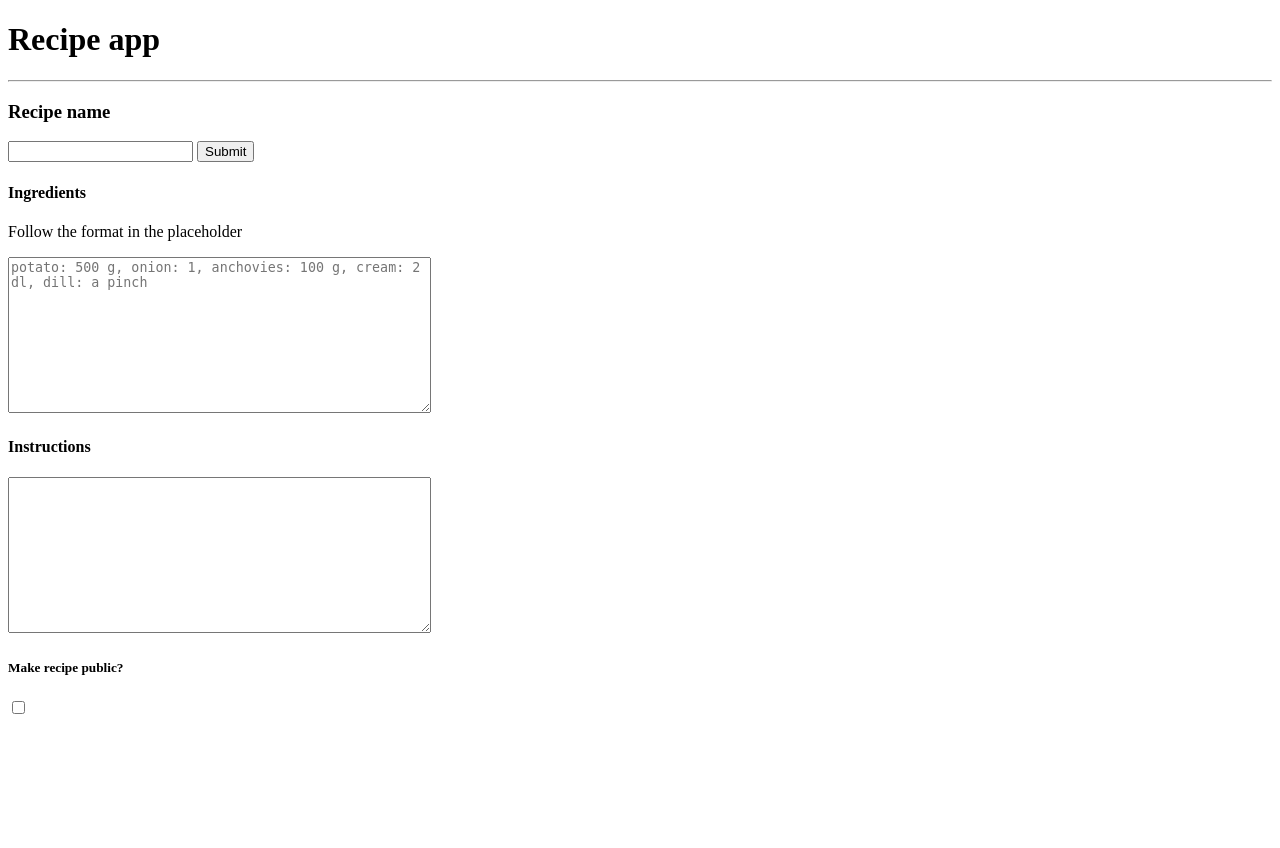
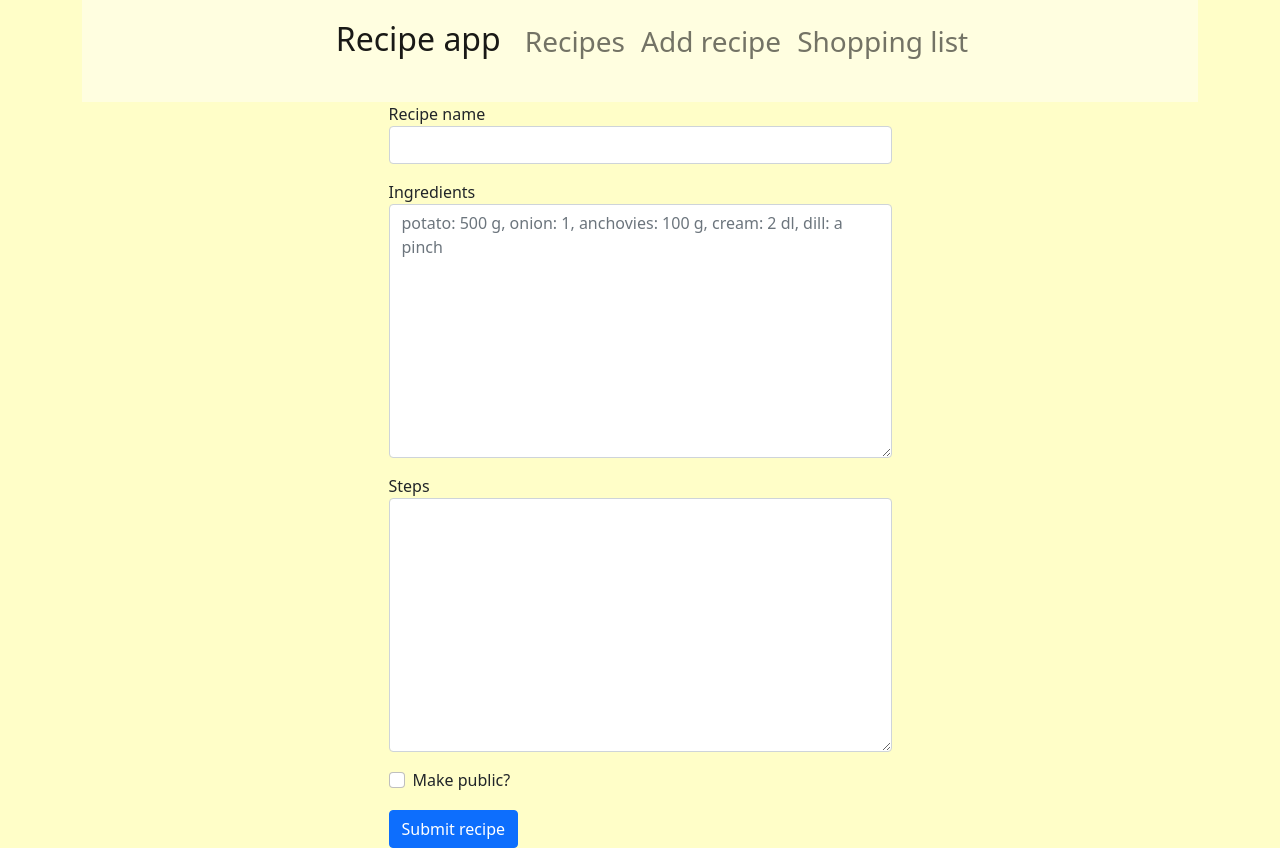
Before and after one commit to oomfert/tsoha-recipes, a Flask app: page /add_recipe in a window 1280 px wide. Before the commit the page ends 714 px from the top, so only its background shows below. Run offline with Flask 2, Linux system fonts and the light colour scheme; the visitor is signed in with stand-in values (Sample User, id 1); some libraries are stand-ins or nearby versions.

Commit message:
Improve appearance

```diff
--- a/recipes.py
+++ b/recipes.py
@@ -36,3 +36,4 @@ def add_recipe(name, ingredients: dict, steps, account_id, public):
         db.session.execute(sql_quantities, {
                            "recipe_id": recipe_id, "ingredient_id": ingredient_id, "amount": item[1]})
     db.session.commit()
+    return recipe_id
--- a/routes.py
+++ b/routes.py
@@ -14,21 +14,28 @@ def index():
 @app.route("/recipe_list", methods=["GET"])
 def recipe_list():
     if not account.account_id():
-        print("session not recognized when trying to view recipes")
+        return render_template("index.html", error=True, errormsg="Please log in before attempting to view recipes")
     else:
         return render_template("recipe_list.html", public_recipes=recipes.get_public_recipes(account.account_id()), private_recipes=recipes.get_private_recipes(account.account_id()))
 
 
-@app.route("/recipe/<int:recipe_id>")
-def open_recipe(recipe_id):
-    data = recipes.get_recipe_data(recipe_id)
-    return render_template("recipe.html", id=recipe_id, name=data[0], steps=data[1], ingredients=data[2])
+@app.route("/recipe/<int:recipe_id>", methods=["GET", "POST"])
+def recipe(recipe_id):
+    if request.method == "GET":
+        data = recipes.get_recipe_data(recipe_id)
+        return render_template("recipe.html", id=recipe_id, name=data[0], steps=data[1], ingredients=data[2])
+    if request.method == "POST":
+        shopping.recipe_to_shopping_list(account.account_id(), recipe_id)
+        return redirect("/shopping_list")
 
 
 @app.route("/add_recipe", methods=["GET", "POST"])
 def add_recipe():
     if request.method == "GET":
-        return render_template("add_recipe.html")
+        if not account.account_id():
+            return render_template("index.html", error=True, errormsg="Please log in before attempting to add a recipe")
+        else:
+            return render_template("add_recipe.html")
     if request.method == "POST":
         name = request.form["name"]
         steps = request.form["steps"]
@@ -44,25 +51,15 @@ def add_recipe():
         recipes.add_recipe(name, ingredient_dict, steps,
                            account.account_id(), public)
 
-        return redirect("/")
+        return redirect("/recipe_list")
 
 @app.route("/shopping_list", methods=["GET", "POST"])
 def shopping_list():
     if request.method == "GET":
         if not account.account_id():
-            print("session not recognized when trying to view shopping list")
+            return render_template("index.html", error=True, errormsg="Please log in before attempting to view your shopping list")
         else:
             return render_template("shopping_list.html", list=shopping.get_shopping_list(account.account_id()))
-
-@app.route("/recipe/<int:recipe_id>/add_to_list", methods=["POST"])
-def recipe_to_list(recipe_id):
-    if not account.account_id():
-            print("session not recognized when trying to view shopping list")
-    else:
-        shopping.recipe_to_shopping_list(account.account_id(), recipe_id)
-        return redirect("/shopping_list")
-
-
 
 @app.route("/login", methods=["POST"])
 def login():
--- a/schema.sql
+++ b/schema.sql
@@ -29,5 +29,7 @@ CREATE TABLE quantities (
 CREATE TABLE shoppinglists (
     id SERIAL PRIMARY KEY,
     creator_id INTEGER REFERENCES accounts,
-    list TEXT
+    ingredient TEXT,
+    amount TEXT,
+    visible BOOLEAN
 );
--- /dev/null
+++ b/static/custom.css
@@ -0,0 +1,42 @@
+body {
+    background-color: #fffec8;
+}
+
+h3 {
+    padding-top: 24px;
+}
+
+h4 {
+    padding-top: 24px;
+}
+
+ul {
+    padding-left: 16px;
+}
+
+.form-group
+{
+    padding-bottom: 16px;
+}
+
+.form-check
+{
+    padding-bottom: 16px;
+}
+
+.navbar
+{
+  padding-bottom: 32px;
+  padding-left: 32px;
+}
+
+.navbar-brand
+{
+  font-size: 32px;
+}
+
+.nav-link
+{
+  font-size: 28px;
+  padding-top: 12px;
+}
--- a/templates/add_recipe.html
+++ b/templates/add_recipe.html
@@ -5,22 +5,33 @@
 {{ errormsg }}
 {% endif %}
 
-<form action="/add_recipe" method="POST">
-  <h3>Recipe name</h3>
-  <input type="text" name="name" minlength="1" maxlength="100">
-  <input type="submit" value="Submit">
-  <br>
-  <h4>Ingredients</h4>
-  <p>Follow the format in the placeholder</p>
-  <textarea name="ingredients" rows="10" cols="50"
-    placeholder="potato: 500 g, onion: 1, anchovies: 100 g, cream: 2 dl, dill: a pinch" maxlength="3000"></textarea>
-  <br>
-  <h4>Instructions</h4>
-  <textarea name="steps" rows="10" cols="50" maxlength="3000"></textarea>
-  <h5>Make recipe public?</h5>
-  <input type="checkbox" name="public">
-  <input type="hidden" name="csrf_token" value="{{ csrf_token() }}">
-
-</form>
+<div class="d-flex justify-content-center">
+  <form action="/add_recipe" method="POST">
+    <div class="form-group col-12">
+      <label for="name">Recipe name</label>
+      <input class="form-control" type="text" name="name" id="name" minlength="1" maxlength="100">
+    </div>
+    <div class="form-group col-12">
+      <label for="ingredients">Ingredients</label>
+      <textarea class="form-control" name="ingredients" id="ingredients" placeholder="potato: 500 g, onion: 1, anchovies: 100 g, cream: 2 dl, dill: a pinch" rows="10" cols="50" maxlength="3000"></textarea>
+    </div>
+    <div class="form-group col-12">
+      <label for="steps">Steps</label>
+      <textarea class="form-control" name="steps" id="steps" rows="10" cols="50" maxlength="3000"></textarea>
+    </div>
+      <div class="col-auto">
+        <div class="form-check">
+          <input class="form-check-input" type="checkbox" name="public" id="public">
+          <label class="form-check-label" for="public">
+            Make public?
+          </label>
+        </div>
+        <div class="col-auto">
+          <button type="submit" value="Submit" class="btn btn-primary">Submit recipe</button>
+        </div>
+      </div>
+    <input type="hidden" name="csrf_token" value="{{ csrf_token() }}">
+  </form>
+</div>
 
 {% endblock %}
--- a/templates/layout.html
+++ b/templates/layout.html
@@ -1,6 +1,25 @@
 <!DOCTYPE html>
+<link rel="stylesheet" href="https://cdn.jsdelivr.net/npm/bootstrap@5.1.3/dist/css/bootstrap.min.css">
+<link rel="stylesheet" href="/static/custom.css">
+<meta name="viewport" content="width=device-width, initial-scale=1, shrink-to-fit=no">
 <title>Recipe app</title>
-<h1>Recipe app</h1>
-<hr>
+<div class="container">
+  <nav class="navbar navbar-expand-sm navbar-light justify-content-center" style="background-color: #fffee0;">
+    <a class="navbar-brand" href="/">Recipe app</a>
+    <ul class="navbar-nav">
+      <li class="nav-item">
+        <a class="nav-link" href="/recipe_list">Recipes</a>
+      </li>
+      <li class="nav-item">
+        <a class="nav-link" href="/add_recipe">Add recipe</a>
+      </li>
+      <li class="nav-item">
+        <a class="nav-link" href="/shopping_list">Shopping list</a>
+      </li>
+    </ul>
+  </nav>
+</div>
+
+
 {% block content %}
 {% endblock %}
--- a/templates/recipe.html
+++ b/templates/recipe.html
@@ -14,6 +14,9 @@
 
 <p>{{ steps }}</p>
 
-<a href="/recipe/{{ id }}/add_to_list">Add to your shopping list</a>
+<form action="" method="POST">
+  <input type="submit" value="Add to shopping list">
+  <input type="hidden" name="csrf_token" value="{{ csrf_token() }}">
+</form>
 
 {% endblock %}
```
Also changed, not shown: shopping.py (+4 -18 lines), templates/index.html (+32 -15 lines), templates/recipe_list.html (+11 -2 lines), templates/register.html (+21 -8 lines), templates/shopping_list.html (+11 -2 lines), README.md.
